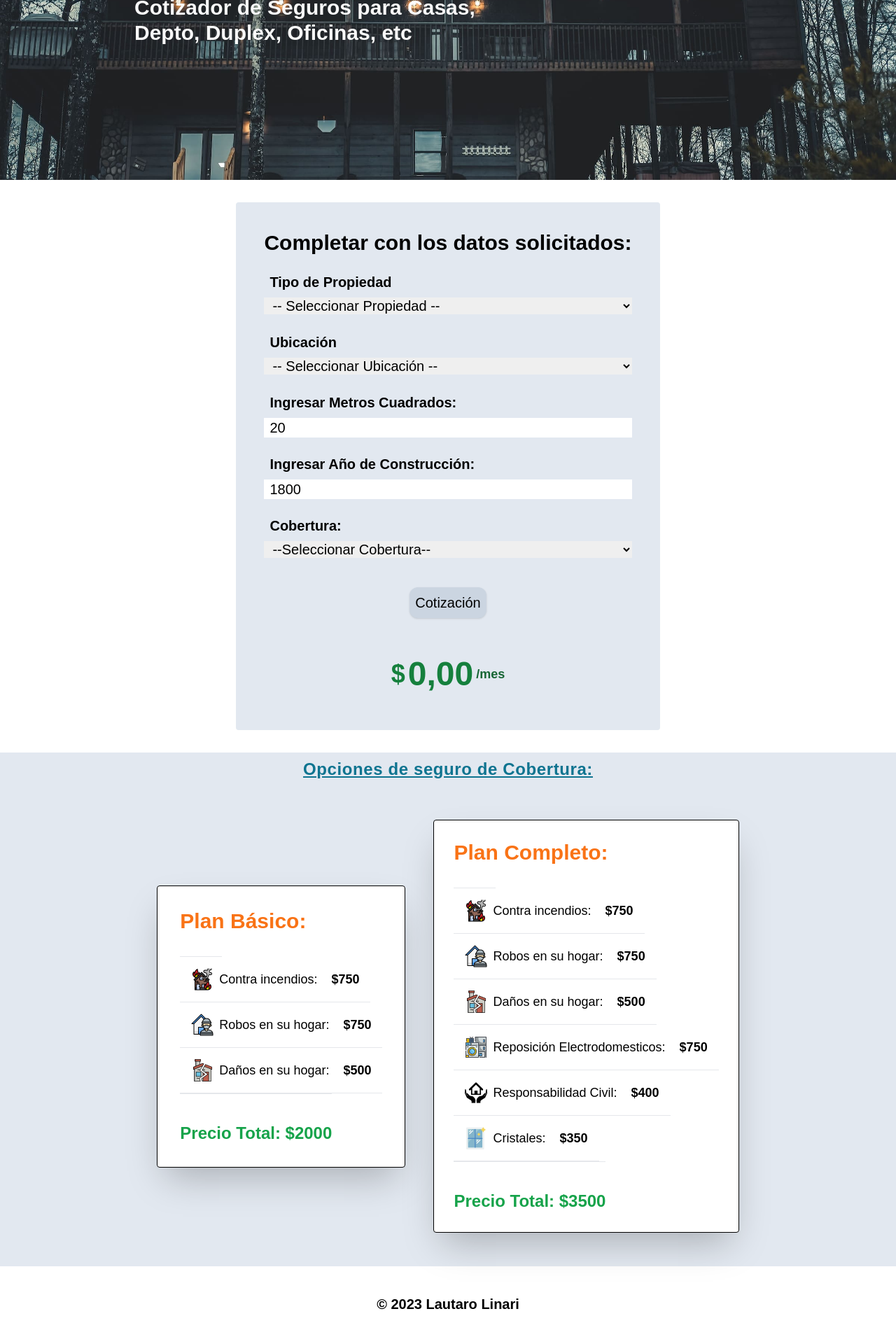
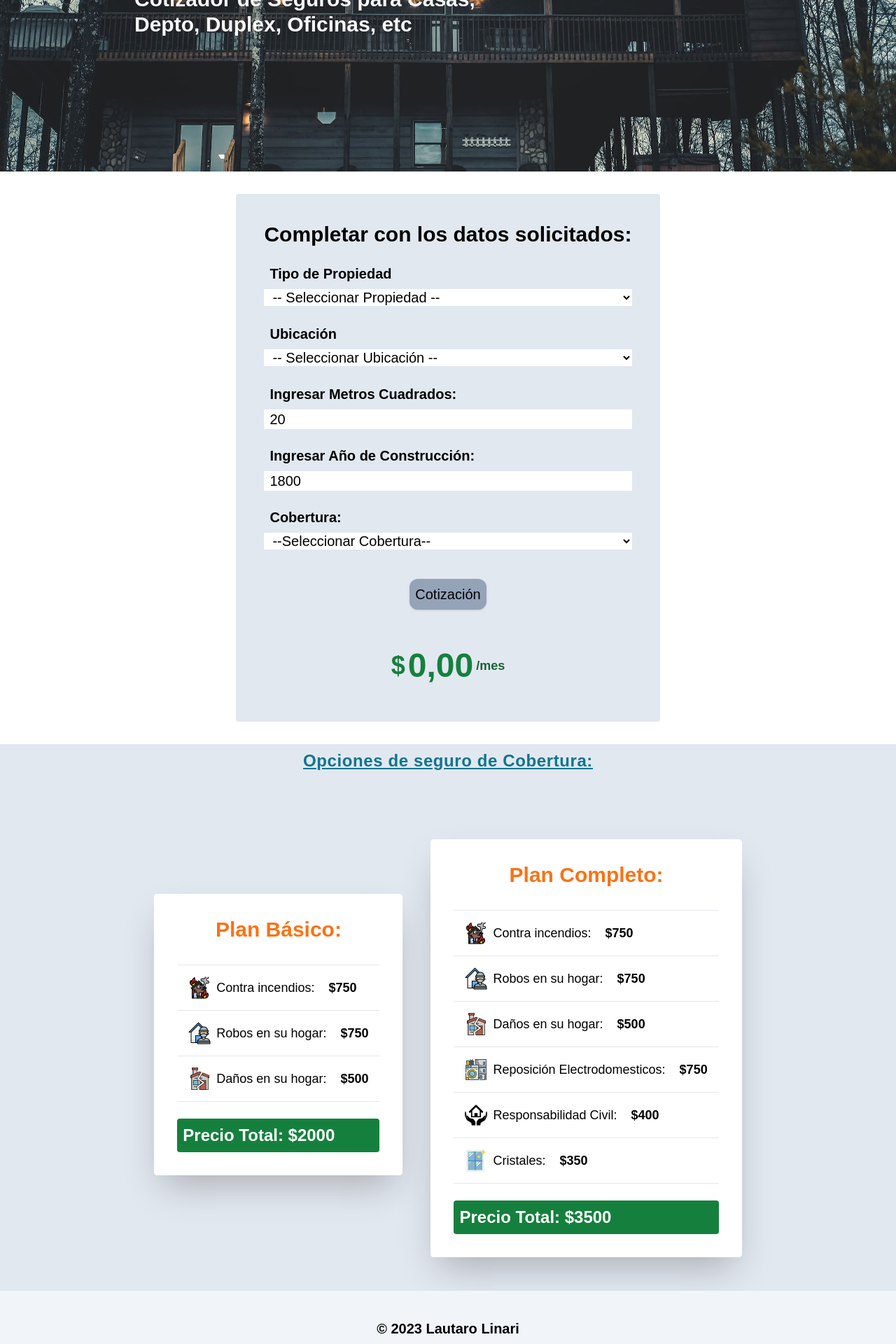
Before and after one commit to LautaroLinari/Proyecto-Final-React, a React (Vite) app: page / in a window 1280 px wide. Shown: the part 271-2191 px from the top of the page at 70% size. Before the commit the page ends 2156 px from the top, so only its background shows below. Built offline with nearby package versions, Linux system fonts and the light colour scheme; a web font is replaced by a local one.

Commit message:
darkmode and mediaquerys

```diff
--- a/src/components/Cobertura.jsx
+++ b/src/components/Cobertura.jsx
@@ -3,21 +3,21 @@ import DivCobertura from './utils/DivCobertura.jsx'
 function Cobertura() {
   return (
     <div className="">
-        <h3 className="text-2xl font-bold tracking-wide text-cyan-700 text-center bg-slate-200 w-auto underline p-2">Opciones de seguro de Cobertura:</h3>
-        <div className="flex flex-row items-center justify-center gap-10 p-12 bg-slate-200">
+        <h3 className="text-xl lg:text-2xl font-bold tracking-wide text-cyan-700 text-center bg-slate-200 dark:bg-neutral-800 w-auto underline p-2">Opciones de seguro de Cobertura:</h3>
+        <div className="grid lg:flex items-center justify-center p-12 lg:gap-10 bg-slate-200 dark:bg-neutral-800">
 
-            <div className="flex flex-col items-start border border-black rounded p-8 bg-white shadow-2xl">
+            <div className=" p-8 border rounded border-white bg-white dark:bg-neutral-800 text-black dark:text-white shadow-2xl hover:border-neutral-600">
                 <DivCobertura title='Plan Básico:'/>
                 <DivCobertura image="../../src/assets/icons/house-fire.png" text="Contra incendios:" valor="$750"/>
                 <DivCobertura image="../../src/assets/icons/stolen-house.png" text="Robos en su hogar:" valor="$750"/>
                 <DivCobertura image="../../src/assets/icons/damaged-house.png" text="Daños en su hogar:" valor="$500"/>
-                <div className="flex flex-col items-center justify-center pt-10 border-t">
-                    <h2 className="text-2xl text-green-600 font-bold"> Precio Total: $2000</h2>
+                <div className="pt-6">
+                    <h2 className="text-xl md:text-2xl text-white font-bold p-2 bg-green-700 rounded"> Precio Total: $2000</h2>
                 </div>
 
             </div>
 
-            <div className="flex flex-col items-start border border-black rounded p-7 bg-white shadow-2xl">
+            <div className=" mt-10 border border-white rounded p-8 bg-white dark:bg-neutral-800 dark:text-white shadow-2xl hover:border-neutral-600">
                 <DivCobertura title='Plan Completo:'/>
                 <DivCobertura image="../../src/assets/icons/house-fire.png" text="Contra incendios:" valor="$750"/>
                 <DivCobertura image="../../src/assets/icons/stolen-house.png" text="Robos en su hogar:" valor="$750"/>
@@ -25,8 +25,8 @@ function Cobertura() {
                 <DivCobertura image="../../src/assets/icons/appliance.png" text="Reposición Electrodomesticos:" valor="$750"/>
                 <DivCobertura image="../../src/assets/icons/civil.png" text="Responsabilidad Civil:" valor="$400"/>
                 <DivCobertura image="../../src/assets/icons/glasses.png" text="Cristales:" valor="$350"/>
-                <div className="flex items-center justify-center pt-10 border-t">
-                    <h2 className="text-2xl text-green-600 font-bold"> Precio Total: $3500</h2>
+                <div className="pt-6">
+                    <h2 className="text-xl md:text-2xl text-white font-bold p-2 bg-green-700 rounded pointer"> Precio Total: $3500</h2>
                 </div>
             </div>
 
--- a/src/components/Footer.jsx
+++ b/src/components/Footer.jsx
@@ -4,8 +4,8 @@ function Footer() {
 
     return (
         <div className=''>
-            <div className="w-full flex items-center justify-center p-2 pt-10 absolute">
-                <p className="text-xl font-semibold">© 2023 Lautaro Linari</p>
+            <div className="w-full flex items-center justify-center p-2 pt-10 absolute bg-slate-100 dark:bg-neutral-900 text-black dark:text-white">
+                <p className="text-lg md:text-xl font-semibold">© 2023 Lautaro Linari</p>
             </div>
         </div>
     )
--- a/src/components/Header.jsx
+++ b/src/components/Header.jsx
@@ -2,7 +2,7 @@ function Header() {
   return (
     <>
       <div className="bg-[url('./assets/img/bg-header2.jpg')] bg-no-repeat bg-center bg-cover flex items-left justify-start p-44 w-full">
-          <h1 className="font-bold text-3xl animate-pulse text-white p-4 rounded-full">Cotizador de Seguros para Casas, <br/> Depto, Duplex, Oficinas, etc</h1>
+          <h1 className="font-bold text-xl md:text-3xl animate-pulse text-white p-4 rounded-full">Cotizador de Seguros para Casas, <br/> Depto, Duplex, Oficinas, etc</h1>
       </div>
     </>
   )
--- a/src/components/UserForm.jsx
+++ b/src/components/UserForm.jsx
@@ -125,13 +125,13 @@ const UserForm = () => {
 
     return (
         <div className={``}>
-            <form className="flex flex-col items-center justify-center p-8 w-full" onSubmit={handleSubmit}>
-                <div className="bg-slate-200 p-8 rounded">
+            <form className="flex flex-col items-center justify-center p-8 w-full bg-white dark:bg-neutral-900" onSubmit={handleSubmit}>
+                <div className="bg-slate-200 dark:bg-neutral-800 text-black dark:text-white p-8 rounded">
                     <h1 className="font-bold text-3xl p-2">Completar con los datos solicitados:</h1>
 
                     <div className="p-2">
                         <label htmlFor="" className="flex font-semibold text-xl p-2">Tipo de Propiedad</label>
-                        <select name="" id="tipoPropiedad" onChange={handleTipoPropiedad} className="text-start text-xl w-full pl-2" required>
+                        <select name="" id="tipoPropiedad" onChange={handleTipoPropiedad} className="text-start md:text-xl w-full pl-2 bg-white dark:bg-neutral-600 text-black dark:text-white" required>
                             <option value="">-- Seleccionar Propiedad --</option>
                             {displayData}
                         </select>
@@ -139,7 +139,7 @@ const UserForm = () => {
 
                     <div className="p-2">
                         <label htmlFor="" className="flex font-semibold text-xl p-2">Ubicación</label>
-                        <select name="" id="ubicacion" onChange={handleUbicacion} className="text-start text-xl w-full pl-2" required>
+                        <select name="" id="ubicacion" onChange={handleUbicacion} className="text-start md:text-xl w-full pl-2 bg-white dark:bg-neutral-600 text-black dark:text-white" required>
                         <option value="">-- Seleccionar Ubicación --</option>
                             {displayData2}
                         </select>
@@ -147,17 +147,17 @@ const UserForm = () => {
 
                     <div className="p-2">
                         <label htmlFor="" className="flex font-semibold text-xl p-2">Ingresar Metros Cuadrados:</label>
-                        <input id="metros" className="w-full text-xl pl-2" value={userData.m2} onChange={handleM2Change} type="number" min={20} max={500} required/>
+                        <input id="metros" className="w-full md:text-xl pl-2 bg-white dark:bg-neutral-600 text-black dark:text-white" value={userData.m2} onChange={handleM2Change} type="number" min={20} max={500} required/>
                     </div>
 
                     <div className="p-2">
                         <label htmlFor="" className="flex font-semibold text-xl p-2">Ingresar Año de Construcción:</label>
-                        <input id="año" className="w-full text-xl pl-2" type="number" value={userData.anio} onChange={handleAnioChange} min={1800} max={2024} required/>
+                        <input id="año" className="w-full md:text-xl pl-2 bg-white dark:bg-neutral-600 text-black dark:text-white" type="number" value={userData.anio} onChange={handleAnioChange} min={1800} max={2024} required/>
                     </div>
 
                     <div className="p-2">
-                        <label htmlFor="" className="flex font-semibold text-xl p-2">Cobertura:</label>
-                        <select name="" id="cobertura" onChange={handleCobertura} className="text-start text-xl w-full pl-2" required>
+                        <label htmlFor="" className="flex font-semibold md:text-xl p-2">Cobertura:</label>
+                        <select name="" id="cobertura" onChange={handleCobertura} className="text-start md:text-xl w-full pl-2 bg-white dark:bg-neutral-600 text-black dark:text-white" required>
                             <option value="">--Seleccionar Cobertura--</option>
                             <option value="basica">Basica</option>
                             <option value="completa">Completa</option>
@@ -165,7 +165,7 @@ const UserForm = () => {
 
                     <div className="flex flex-col items-center justify-center p-6 w-full">
                         <div className="flex items-center justify-center">
-                            <button id="btnForm" type="submit" className="shadow text-center text-xl mt-4 p-2 bg-slate-300 hover:bg-green-700 text-black hover:text-white rounded-xl">Cotización</button>
+                            <button id="btnForm" type="submit" className="shadow text-center text-xl mt-4 p-2 bg-slate-400 dark:bg-neutral-600 hover:bg-green-700 dark:hover:bg-green-700 text-black dark:text-white dark:hover:text-black hover:text-white rounded-xl">Cotización</button>
                         </div>
                     </div>
 
--- a/src/components/utils/DivCobertura.jsx
+++ b/src/components/utils/DivCobertura.jsx
@@ -5,10 +5,10 @@ function DivCobertura(props) {
 
     return (
         <>
-          <p className="text-center text-3xl font-semibold text-orange-500">{title}</p>
-          <div className="flex items-center p-4 border-b">
+          <p className="text-center text-xl md:text-3xl font-semibold text-orange-500">{title}</p>
+          <div className="flex items-center p-4 border-b w-full">
             <img className='' src={image} alt=""/>
-            <p className="flex text-lg pl-2">{text} <p className="font-semibold text-end pl-5">{valor}</p></p>
+            <p className="flex text-base lg:text-lg pl-2">{text} <p className="font-semibold lg:pl-5 pl-2">{valor}</p></p>
           </div>
         </>
     )
--- a/src/main.jsx
+++ b/src/main.jsx
@@ -10,10 +10,12 @@ import './index.css'
 
 ReactDOM.createRoot(document.getElementById('root')).render(
   <React.StrictMode>
+
     <Nav />
     <Header />
     <UserForm />
     <Cobertura />
     <Footer />
+
   </React.StrictMode>,
 )
--- a/tailwind.config.js
+++ b/tailwind.config.js
@@ -3,10 +3,24 @@ export default {
   content: ["./index.html", "./src/**/*.{js,jsx,ts,tsx}"],
   "darkMode": "class",
   theme: {
+    screens: {
+      'sm': '640px',
+      // => @media (min-width: 640px) { ... }
+
+      'md': '768px',
+      // => @media (min-width: 768px) { ... }
+
+      'lg': '1024px',
+      // => @media (min-width: 1024px) { ... }
+
+      'xl': '1280px',
+      // => @media (min-width: 1280px) { ... }
+
+      '2xl': '1536px',
+      // => @media (min-width: 1536px) { ... }
+    },
     extend: {
-      backdropBlur: {
-        xs: '5px',
-      },
+
     },
   },
   plugins: [],
```
Also changed, not shown: src/components/Nav.jsx (+10 -3 lines), src/assets/icons/moon.png (added).
